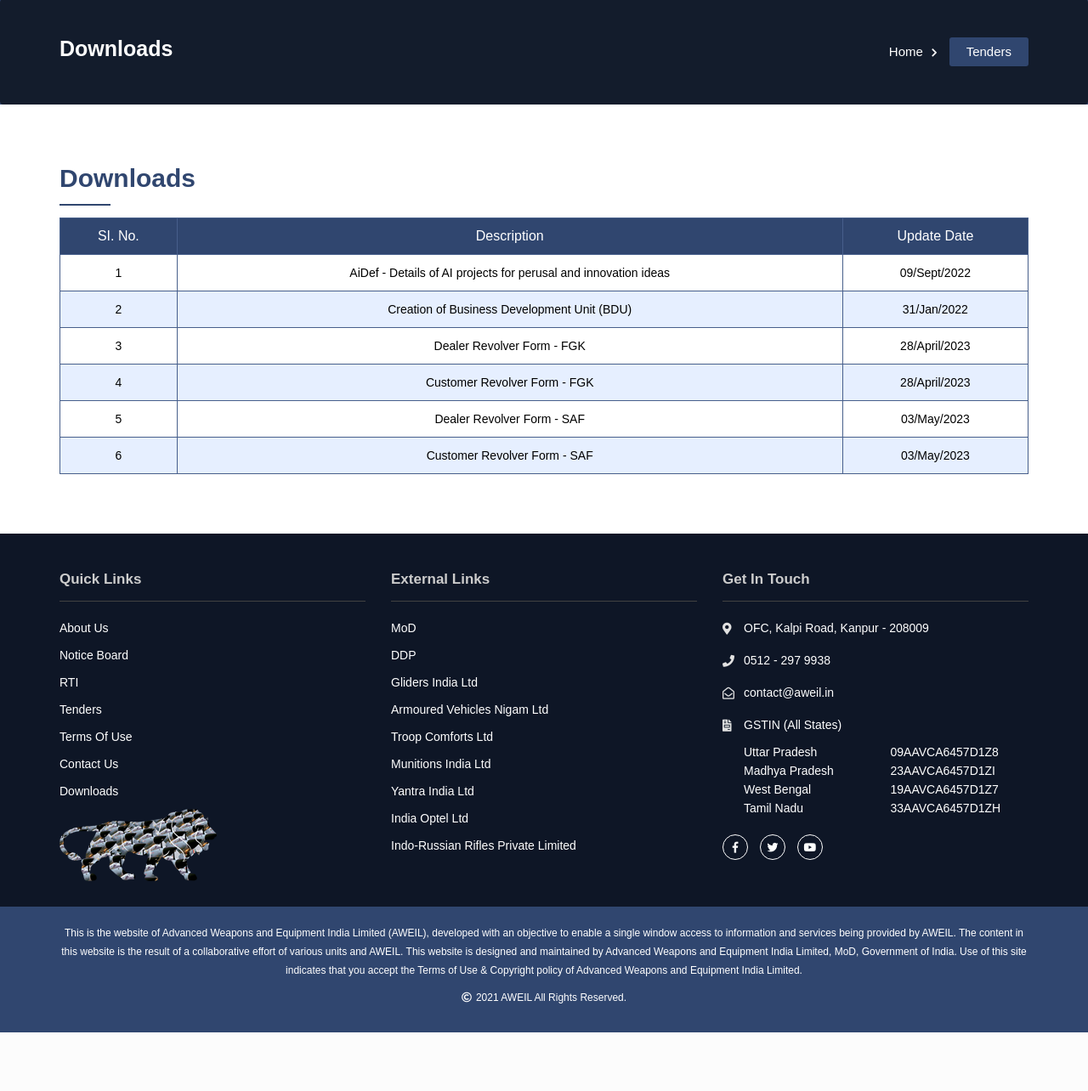
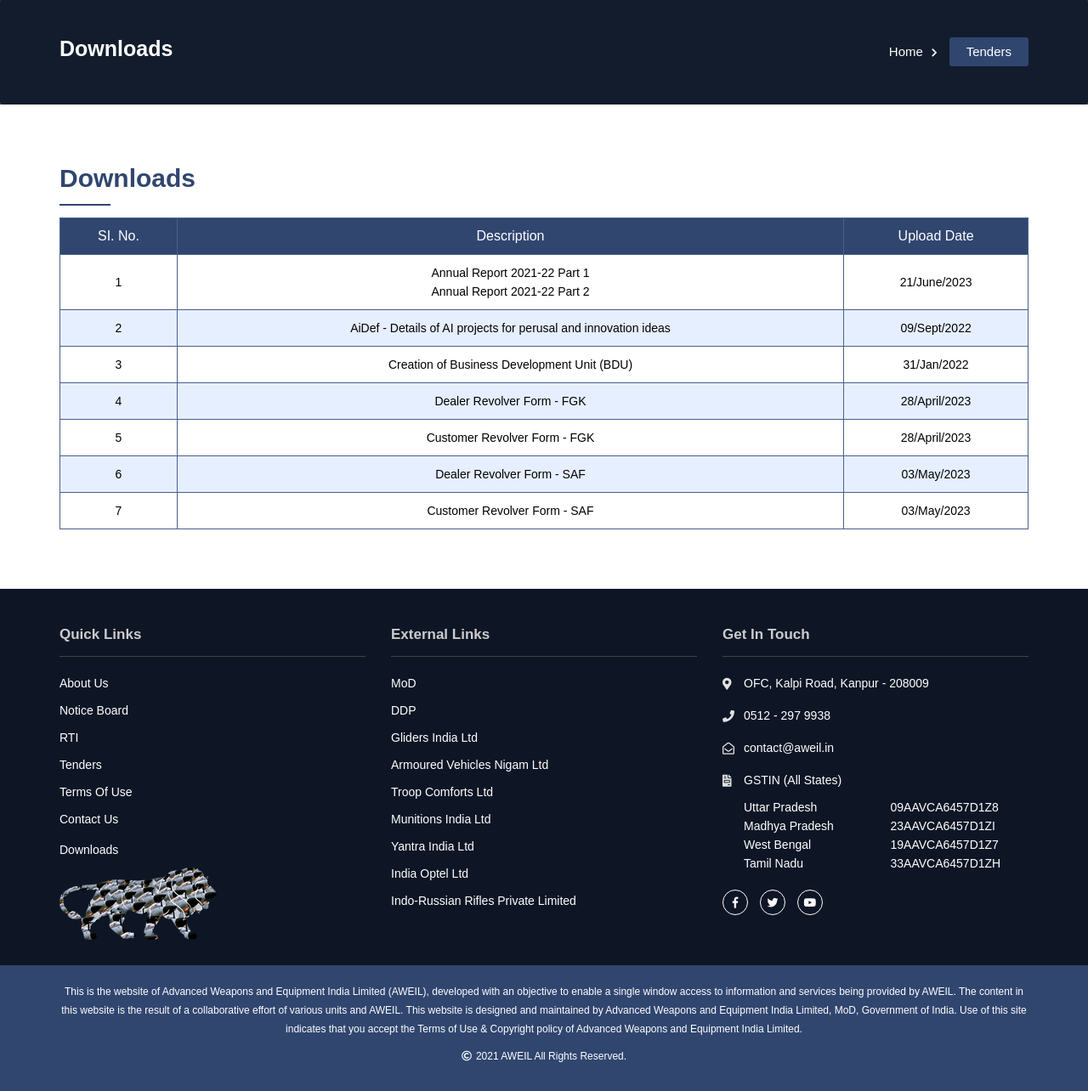
Before and after one commit to piyushfgk/aweil, a CodeIgniter app: page /database/index.php/main/downloads in a window 1280 px wide. Shown: the part 201-1485 px from the top of the page at 85% size. Before the commit the page ends 1416 px from the top, so only its background shows below. Run offline with CodeIgniter, Linux system fonts and the light colour scheme; some web fonts are replaced.

Commit message:
Upload Annual Report 2021-2022

```diff
--- a/proapp/views/en/downloads.php
+++ b/proapp/views/en/downloads.php
@@ -60,40 +60,44 @@
 							<tbody><tr>
 								<th>SI. No.</th>
 								<th>Description</th>
-								<th>Update Date</th>
+								<th>Upload Date</th>
 							</tr>
-							<!-- <tr>
-								<td>0</td>
-								<td><a href="/download/Revolver Rates FGK Year May 2022.pdf" target="_blank">Revolver Rates (June 2022)</a></td>
-								<td>30/May/2022</td>
-							</tr> -->
 							<tr>
 								<td>1</td>
+								<td>
+									<a href="/download/Annual Return 2021-22.pdf" target="_blank">Annual Report 2021-22 Part 1</a>
+									<br>
+									<a href="/download/Annual Report 2021-22 Handbook.pdf" target="_blank">Annual Report 2021-22 Part 2</a>
+								</td>
+								<td>21/June/2023</td>
+							</tr>
+							<tr>
+								<td>2</td>
 								<td><a href="/download/ai-2022.pdf" target="_blank">AiDef - Details of AI projects for perusal and innovation ideas</a></td>
 								<td>09/Sept/2022</td>
 							</tr>
 							<tr>
-								<td>2</td>
+								<td>3</td>
 								<td><a href="/download/AWEIL Creation of Buisness Development Unit  31-Jan-2022.pdf" target="_blank">Creation of Business Development Unit (BDU)</a></td>
 								<td>31/Jan/2022</td>
 							</tr>
 							<tr>
-								<td>3</td>
+								<td>4</td>
 								<td><a href="/download/Revolver Form Dealer FGK.pdf" target="_blank">Dealer Revolver Form - FGK</a></td>
 								<td>28/April/2023</td>
 							</tr>
 							<tr>
-								<td>4</td>
+								<td>5</td>
 								<td><a href="/download/Revolver Form Customer FGK.pdf" target="_blank">Customer Revolver Form - FGK</a></td>
 								<td>28/April/2023</td>
 							</tr>
 							<tr>
-								<td>5</td>
+								<td>6</td>
 								<td><a href="/download/saf/revolver/Application Form for dealers.pdf" target="_blank">Dealer Revolver Form - SAF</a></td>
 								<td>03/May/2023</td>
 							</tr>
 							<tr>
-								<td>6</td>
+								<td>7</td>
 								<td><a href="/download/saf/revolver/Application Form for customers.pdf" target="_blank">Customer Revolver Form - SAF</a></td>
 								<td>03/May/2023</td>
 							</tr>
--- a/proapp/views/en/layout/footer.php
+++ b/proapp/views/en/layout/footer.php
@@ -15,7 +15,7 @@
 								<li><a href="/tender">Tenders</a></li>
 								<li><a href="/terms">Terms Of Use</a></li>
 								<li><a href="/contact">Contact Us</a></li>
-								<li><a href="/downloads">Downloads</a></li>
+								<li><a href="/downloads">Downloads</a><span class="blink blink-new"></span></li>
 								<li><img src="/assets/img/government-of-india-make-in-india-ministry-of-defence-defence-industry-of-india1.png" alt="make in india"></li>
 							</ul>
                         </div>
--- a/proapp/views/hi/layout/footer.php
+++ b/proapp/views/hi/layout/footer.php
@@ -15,7 +15,7 @@
 								<li><a href="/tender">निविदाओं</a></li>
 								<li><a href="/terms">उपयोग की शर्तें</a></li>
 								<li><a href="/contact">संपर्क करें</a></li>
-								<li><a href="/downloads">डाउनलोड</a></li>
+								<li><a href="/downloads">डाउनलोड</a><span class="blink blink-new"></span></li>
 								<li><img src="/assets/img/government-of-india-make-in-india-ministry-of-defence-defence-industry-of-india1.png" alt="make in india"></li>
 							</ul>
                         </div>
```
Also changed, not shown: proapp/views/hi/downloads.php (+16 -12 lines), 2 other files.
